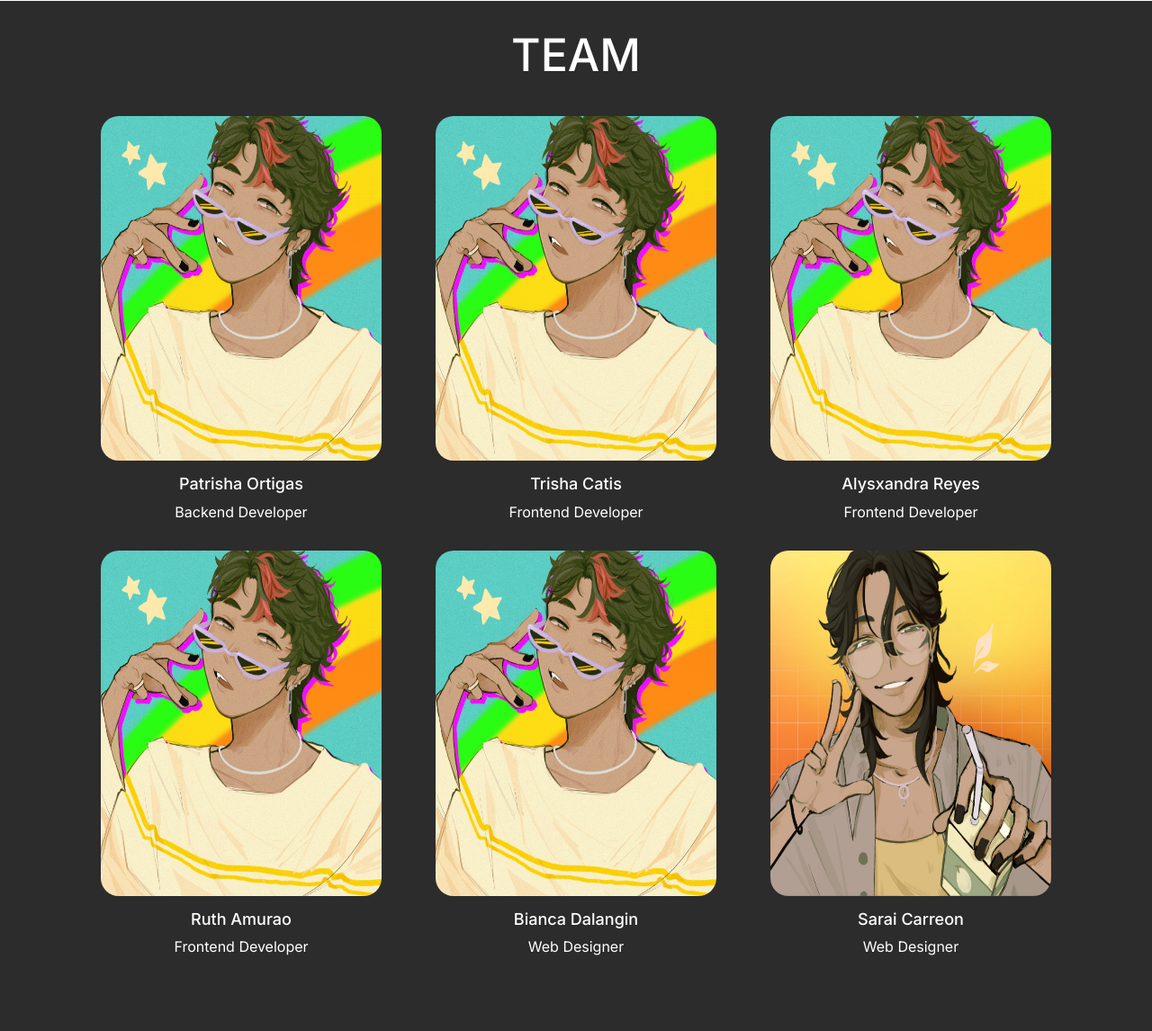
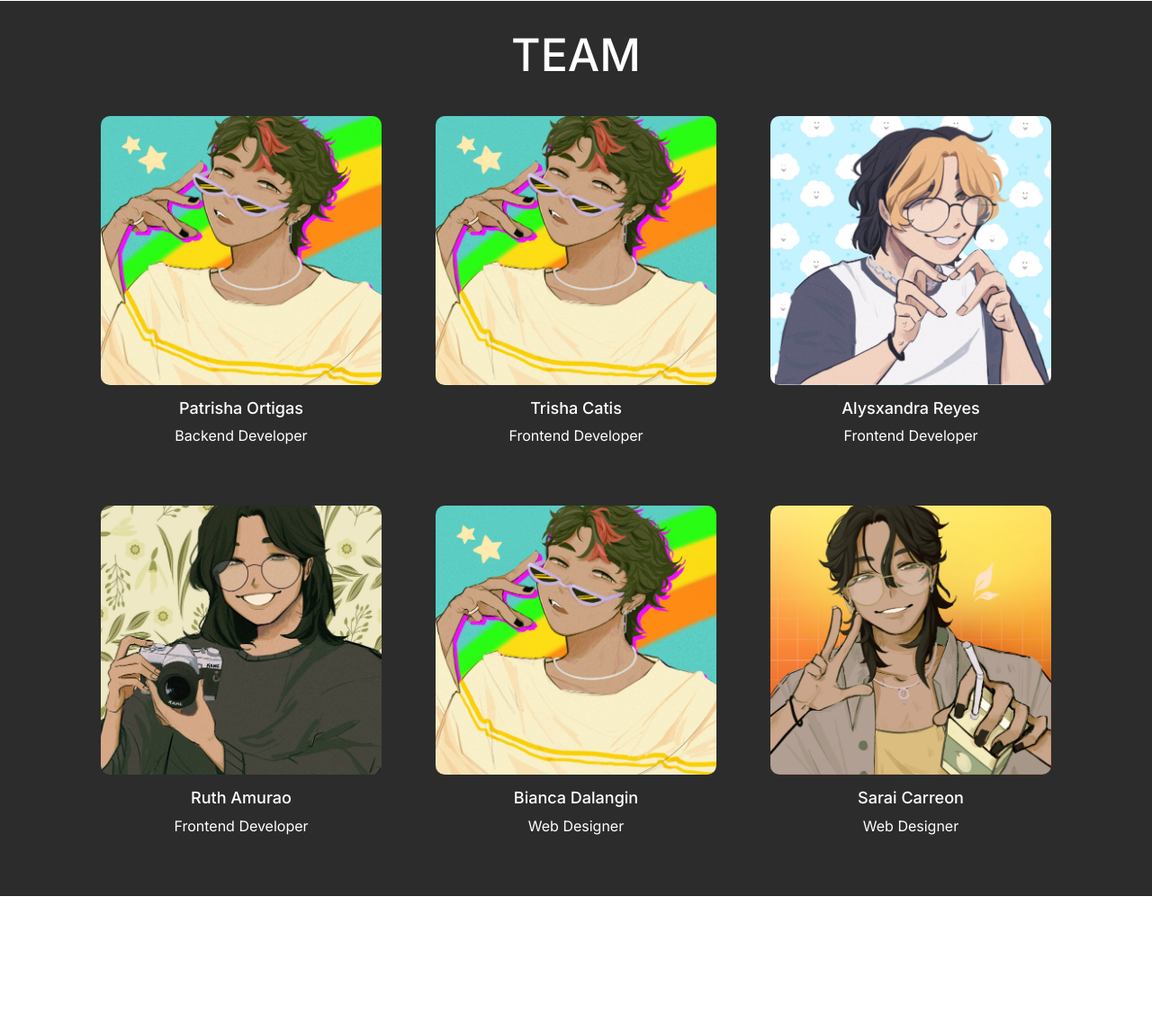
Before and after one commit to patrishao/Swapee, a PHP site: page /landing_page.php in a window 1280 px wide. Shown: the part 1671-2817 px from the top of the page at 90% size. After the commit the page ends 2667 px from the top, so only its background shows below. Run offline with PHP 8.4, Linux system fonts and the light colour scheme.

Commit message:
fixed landing page

```diff
--- a/css/style.css
+++ b/css/style.css
@@ -134,9 +134,11 @@ body {
     background-color: #FFF9EC;
 }
 
+
+/* last section */
+
 #section4 {
     background-color: #2C2C2C;
-    padding-bottom: 50px;
 }
 
 #section4 h2 {
@@ -155,20 +157,29 @@ body {
     grid-template-columns: 1fr 1fr 1fr;
 }
 
-.pat,
-.cart,
-.bia,
-.sari,
-.gab,
-.ruth {
-    padding: 0px 30px 100px 30px;
+.member {
+    margin: auto;
+    padding: 0px 30px 50px 30px;
 }
 
-.team img {
+.profile {
+    width: 100%;
+    height: 100%;
+}
+
+.profile img {
+    width: 100%;
+    height: 100%;
+    border-radius: 10px;
+}
+
+
+/* .team img {
     width: 100%;
     height: 100%;
     border-radius: 20px;
-}
+    border: 1px solid red;
+} */
 
 #description {
     color: #fff;
--- a/landing_page.php
+++ b/landing_page.php
@@ -117,8 +117,8 @@
 
             <div class="team">
                 <!-- patrisha -->
-                <div class="pat">
-                    <img src="images/carterino.jpeg" alt="" srcset="">
+                <div class="member">
+                    <div class="profile"><img src="images/carterino.jpeg" alt="" srcset=""></div>
                     <div id="description">
                         <h6>Patrisha Ortigas</h6>
                         <p>Backend Developer</p>
@@ -126,8 +126,8 @@
                 </div>
 
                 <!-- carter -->
-                <div class="cart">
-                    <img src="images/carterino.jpeg" alt="" srcset="">
+                <div class="member">
+                    <div class="profile"><img src="images/carterino.jpeg" alt="" srcset=""></div>
                     <div id="description">
                         <h6>Trisha Catis</h6>
                         <p>Frontend Developer</p>
@@ -135,8 +135,8 @@
                 </div>
 
                 <!-- gabby -->
-                <div class="gab">
-                    <img src="images/carterino.jpeg" alt="" srcset="">
+                <div class="member">
+                <div class="profile"><img src="images/gabby.jpeg" alt="" srcset=""></div>
                     <div id="description">
                         <h6>Alysxandra Reyes</h6>
                         <p>Frontend Developer</p>
@@ -144,8 +144,8 @@
                 </div>
 
                 <!-- ruth -->
-                <div class="ruth">
-                    <img src="images/carterino.jpeg" alt="" srcset="">
+                <div class="member">
+                    <div class="profile"><img src="images/ruth.jpeg" alt="" srcset=""></div>
                     <div id="description">
                         <h6>Ruth Amurao</h6>
                         <p>Frontend Developer</p>
@@ -153,8 +153,8 @@
                 </div>
 
                 <!-- bianca -->
-                <div class="bia">
-                    <img src="images/carterino.jpeg" alt="" srcset="">
+                <div class="member">
+                    <div class="profile"><img src="images/carterino.jpeg" alt="" srcset=""></div>
                     <div id="description">
                         <h6>Bianca Dalangin</h6>
                         <p>Web Designer</p>
@@ -162,8 +162,8 @@
                 </div>
 
                 <!-- sarai -->
-                <div class="sari">
-                    <img src="images/sari.jpeg" alt="" srcset="">
+                <div class="member">
+                    <div class="profile"><img src="images/sari.jpeg" alt="" srcset=""></div>
                     <div id="description">
                         <h6>Sarai Carreon</h6>
                         <p>Web Designer</p>
--- a/samp.php
+++ b/samp.php
@@ -47,7 +47,7 @@
                         </form>
 
                     </div>
-                    <div class="text-login">Don't have an account? <a href="login.php" class="">Sign up here!</a></div>
+                    <div class="text-login">Don't have an account? <a href="login.php" class="">Sign in here!</a></div>
                 </div>
             </div>
 
```
Also changed, not shown: images/gabby.jpeg (added), images/ruth.jpeg (added).
